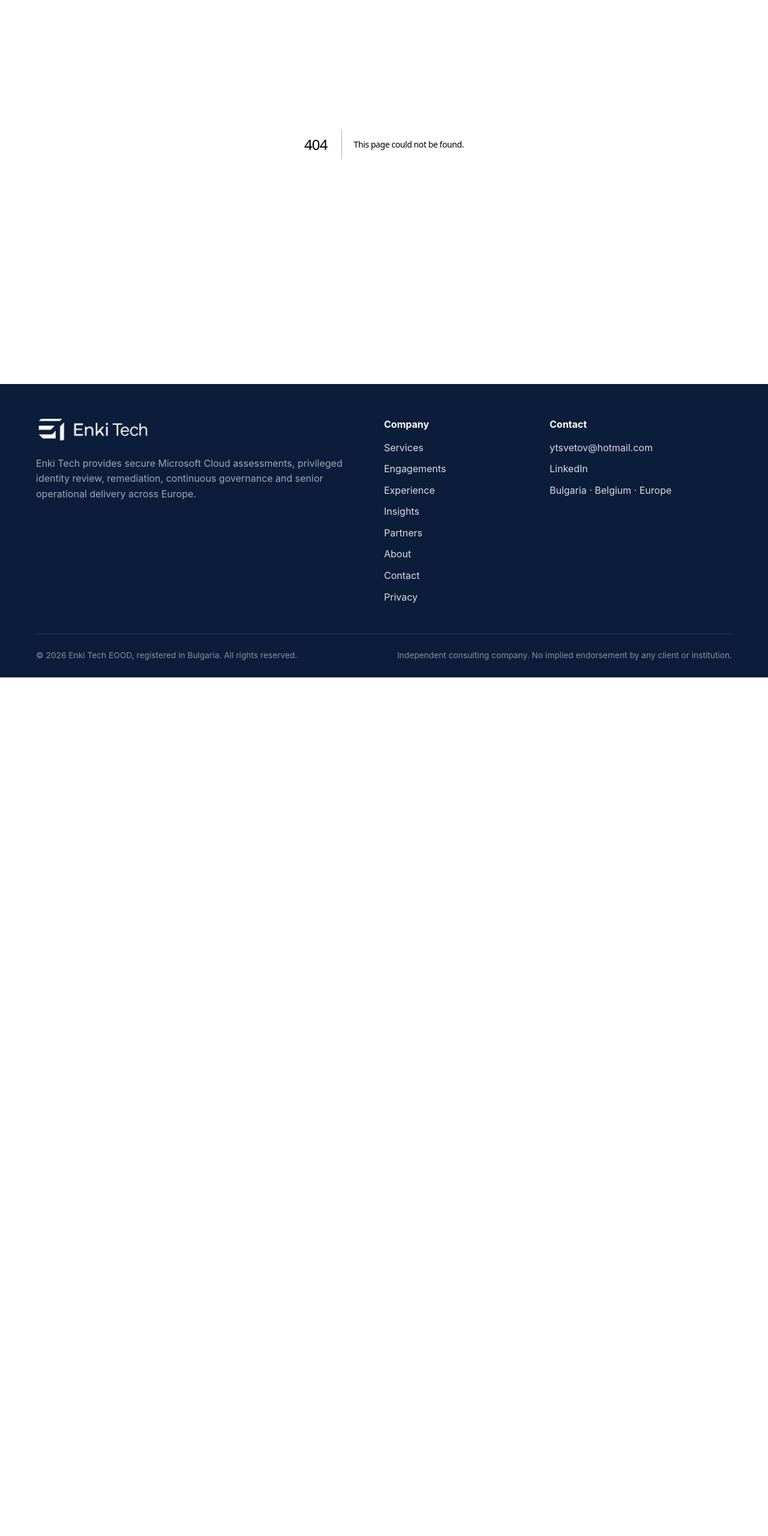
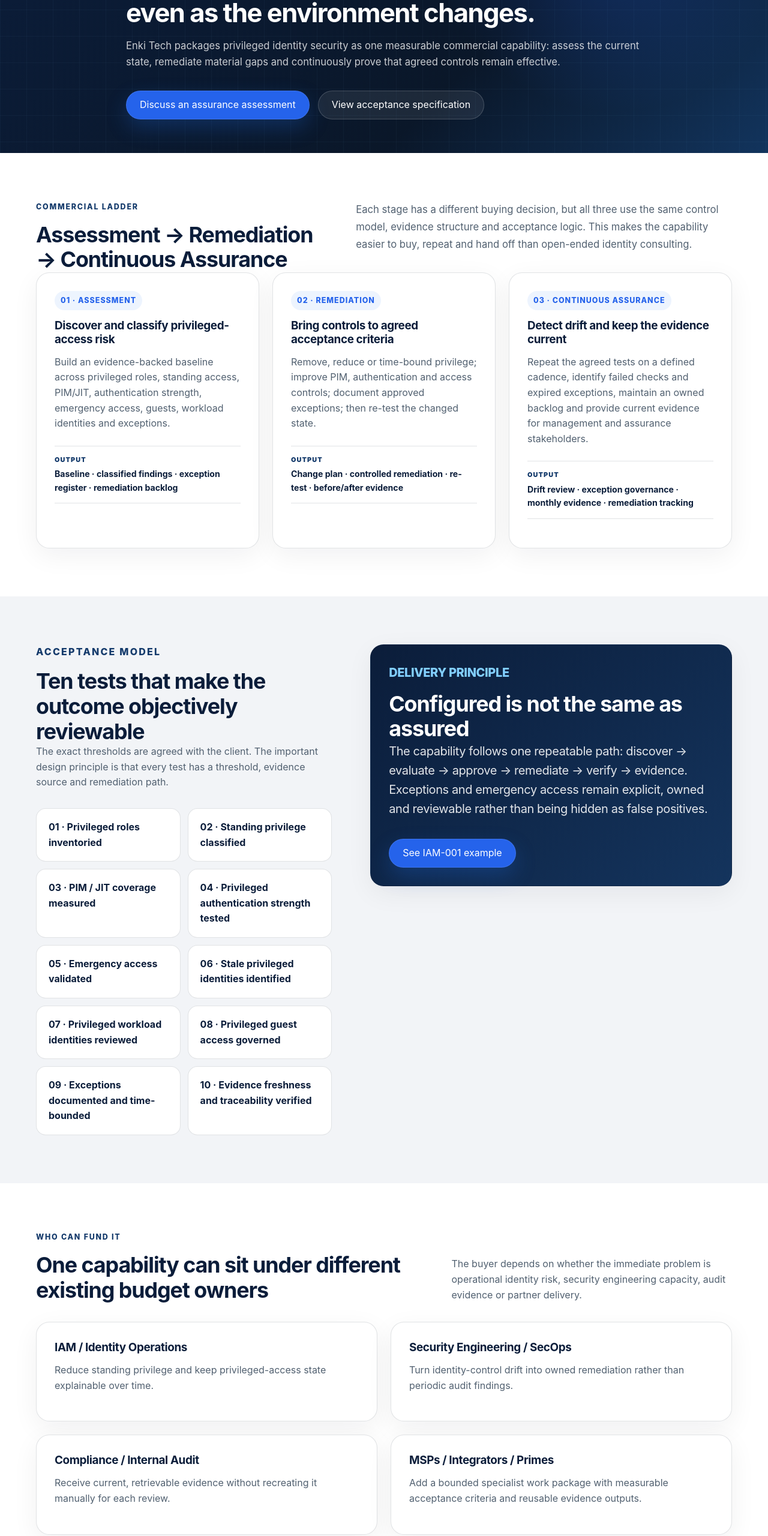
Before and after one commit to Johnnik001/Enki-tech-website, a Next.js app: page /privileged-identity-assurance in a window 1280 px wide. Before the commit this address had no page. Shown: the part 237-2797 px from the top of the page at 60% size. Before the commit the page ends 1366 px from the top, so only its background shows below. Built offline with nearby package versions, Linux system fonts and the light colour scheme.

Commit message:
Add commercial Privileged Identity Assurance landing page

```diff
--- /dev/null
+++ b/app/privileged-identity-assurance/page.jsx
@@ -0,0 +1,178 @@
+import Link from 'next/link';
+import { CTA } from '../../components/CTA';
+
+export const metadata = {
+  title: 'Continuous Privileged Identity Assurance',
+  description:
+    'Assess, remediate and continuously evidence privileged access across Microsoft Entra ID with measurable acceptance criteria and repeatable control validation.',
+  alternates: { canonical: '/privileged-identity-assurance/' },
+  openGraph: {
+    title: 'Continuous Privileged Identity Assurance | Enki Tech',
+    description:
+      'A three-stage commercial capability: assess privileged-access risk, remediate to agreed acceptance criteria and continuously detect drift with audit-ready evidence.',
+    url: '/privileged-identity-assurance/',
+    type: 'website'
+  }
+};
+
+const stages = [
+  {
+    number: '01',
+    tag: 'Assessment',
+    title: 'Discover and classify privileged-access risk',
+    text: 'Build an evidence-backed baseline across privileged roles, standing access, PIM/JIT, authentication strength, emergency access, guests, workload identities and exceptions.',
+    output: 'Baseline · classified findings · exception register · remediation backlog'
+  },
+  {
+    number: '02',
+    tag: 'Remediation',
+    title: 'Bring controls to agreed acceptance criteria',
+    text: 'Remove, reduce or time-bound privilege; improve PIM, authentication and access controls; document approved exceptions; then re-test the changed state.',
+    output: 'Change plan · controlled remediation · re-test · before/after evidence'
+  },
+  {
+    number: '03',
+    tag: 'Continuous Assurance',
+    title: 'Detect drift and keep the evidence current',
+    text: 'Repeat the agreed tests on a defined cadence, identify failed checks and expired exceptions, maintain an owned backlog and provide current evidence for management and assurance stakeholders.',
+    output: 'Drift review · exception governance · monthly evidence · remediation tracking'
+  }
+];
+
+const acceptance = [
+  'Privileged roles inventoried',
+  'Standing privilege classified',
+  'PIM / JIT coverage measured',
+  'Privileged authentication strength tested',
+  'Emergency access validated',
+  'Stale privileged identities identified',
+  'Privileged workload identities reviewed',
+  'Privileged guest access governed',
+  'Exceptions documented and time-bounded',
+  'Evidence freshness and traceability verified'
+];
+
+const buyers = [
+  ['IAM / Identity Operations', 'Reduce standing privilege and keep privileged-access state explainable over time.'],
+  ['Security Engineering / SecOps', 'Turn identity-control drift into owned remediation rather than periodic audit findings.'],
+  ['Compliance / Internal Audit', 'Receive current, retrievable evidence without recreating it manually for each review.'],
+  ['MSPs / Integrators / Primes', 'Add a bounded specialist work package with measurable acceptance criteria and reusable evidence outputs.']
+];
+
+export default function PrivilegedIdentityAssurancePage() {
+  return (
+    <>
+      <section className="pageHero assuranceHero">
+        <div className="container narrow">
+          <p className="eyebrow">Privileged Identity · Microsoft Entra ID · Continuous Assurance</p>
+          <h1>Prove privileged access stays secure—even as the environment changes.</h1>
+          <p>
+            Enki Tech packages privileged identity security as one measurable commercial capability: assess the current state, remediate material gaps and continuously prove that agreed controls remain effective.
+          </p>
+          <div className="heroActions">
+            <Link href="/contact/?area=Privileged%20Identity%20Assurance&engagement=Assessment%20or%20audit" className="button">Discuss an assurance assessment</Link>
+            <Link href="/resources/privileged-identity-assurance-acceptance-specification/" className="button buttonGhost">View acceptance specification</Link>
+          </div>
+        </div>
+      </section>
+
+      <section className="section">
+        <div className="container">
+          <div className="assuranceIntroGrid">
+            <div>
+              <p className="eyebrow">Commercial ladder</p>
+              <h2>Assessment → Remediation → Continuous Assurance</h2>
+            </div>
+            <p>
+              Each stage has a different buying decision, but all three use the same control model, evidence structure and acceptance logic. This makes the capability easier to buy, repeat and hand off than open-ended identity consulting.
+            </p>
+          </div>
+
+          <div className="cardsGrid three">
+            {stages.map((stage) => (
+              <article className="card serviceCard" key={stage.number}>
+                <p className="tag">{stage.number} · {stage.tag}</p>
+                <h3>{stage.title}</h3>
+                <p>{stage.text}</p>
+                <div className="commercialOfferResult"><span>Output</span>{stage.output}</div>
+              </article>
+            ))}
+          </div>
+        </div>
+      </section>
+
+      <section className="section sectionAlt">
+        <div className="container splitGrid">
+          <div>
+            <p className="eyebrow">Acceptance model</p>
+            <h2>Ten tests that make the outcome objectively reviewable</h2>
+            <p>
+              The exact thresholds are agreed with the client. The important design principle is that every test has a threshold, evidence source and remediation path.
+            </p>
+            <div className="listPanel wide">
+              {acceptance.map((item, index) => <div className="principle" key={item}>{String(index + 1).padStart(2, '0')} · {item}</div>)}
+            </div>
+          </div>
+          <div className="quoteCard">
+            <p className="eyebrow">Delivery principle</p>
+            <h2>Configured is not the same as assured</h2>
+            <p>
+              The capability follows one repeatable path: discover → evaluate → approve → remediate → verify → evidence. Exceptions and emergency access remain explicit, owned and reviewable rather than being hidden as false positives.
+            </p>
+            <div className="heroActions">
+              <Link href="/insights/standing-privileged-access-entra-id/" className="button">See IAM-001 example</Link>
+            </div>
+          </div>
+        </div>
+      </section>
+
+      <section className="section">
+        <div className="container">
+          <div className="assuranceTableHeader">
+            <div>
+              <p className="eyebrow">Who can fund it</p>
+              <h2>One capability can sit under different existing budget owners</h2>
+            </div>
+            <p>The buyer depends on whether the immediate problem is operational identity risk, security engineering capacity, audit evidence or partner delivery.</p>
+          </div>
+          <div className="cardsGrid two">
+            {buyers.map(([title, text]) => (
+              <article className="card" key={title}>
+                <h3>{title}</h3>
+                <p>{text}</p>
+              </article>
+            ))}
+          </div>
+        </div>
+      </section>
+
+      <section className="section sectionAlt">
+        <div className="container assuranceBoundary">
+          <div>
+            <p className="eyebrow">Commercial boundary</p>
+            <h2>Price follows scope and accepted outcome—not an hourly rate card</h2>
+          </div>
+          <div>
+            <p>
+              Enki Tech uses a defined-scope model for assessment and remediation, then a recurring model for continuous assurance. Public pricing is intentionally not fixed before the in-scope tenant, control thresholds, delivery dependencies and evidence requirements are agreed.
+            </p>
+            <p>
+              For partner or procurement-led delivery, the same capability can be expressed as a bounded work package with deliverables, dependencies and acceptance criteria.
+            </p>
+            <div className="heroActions">
+              <Link href="/resources/procurement-capability-sheet/" className="button">View procurement capability</Link>
+              <Link href="/partners/" className="button buttonGhost dark">Partner delivery</Link>
+            </div>
+          </div>
+        </div>
+      </section>
+
+      <CTA
+        eyebrow="Start with measurable privileged-access risk"
+        title="Need to know whether privileged access is controlled—and prove the result?"
+        text="Share the tenant scope, current concern and evidence requirement. Enki Tech will identify whether the right first step is assessment, remediation or recurring assurance."
+        buttonLabel="Discuss Privileged Identity Assurance"
+      />
+    </>
+  );
+}
```
